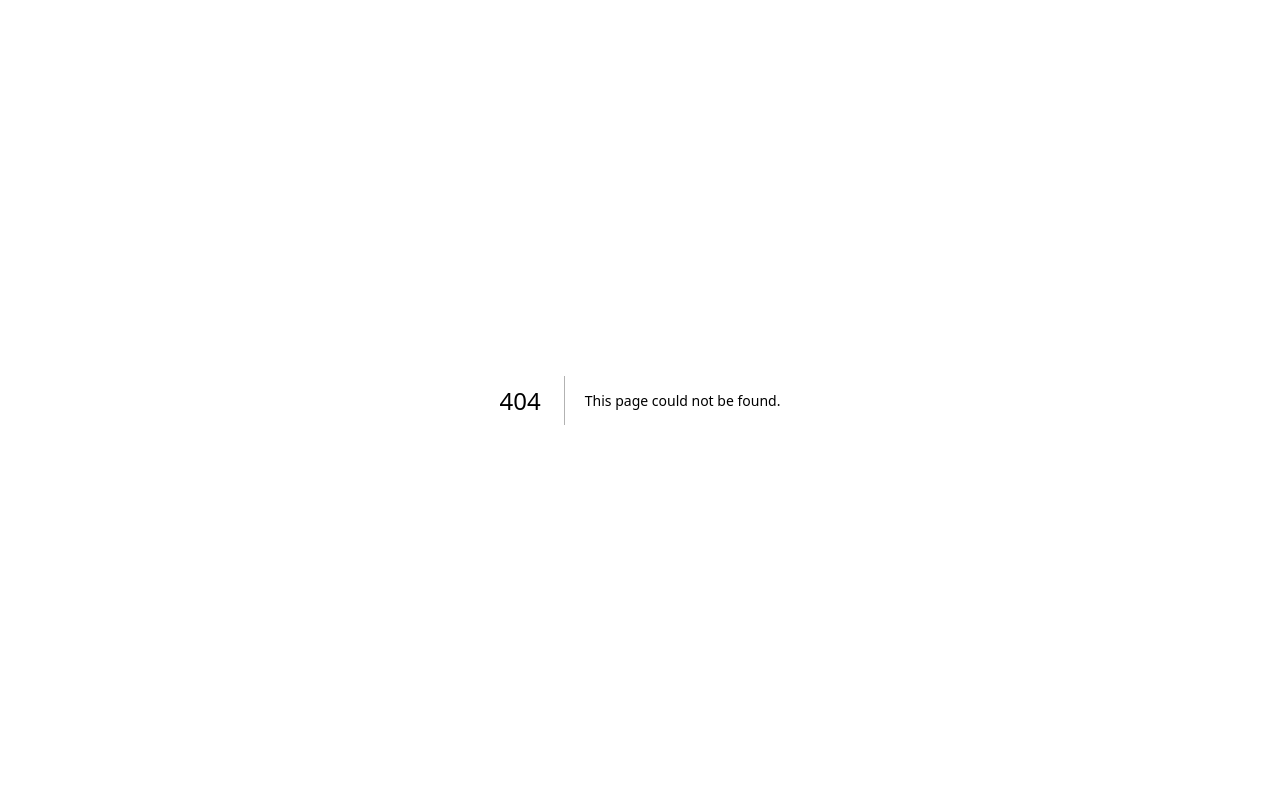
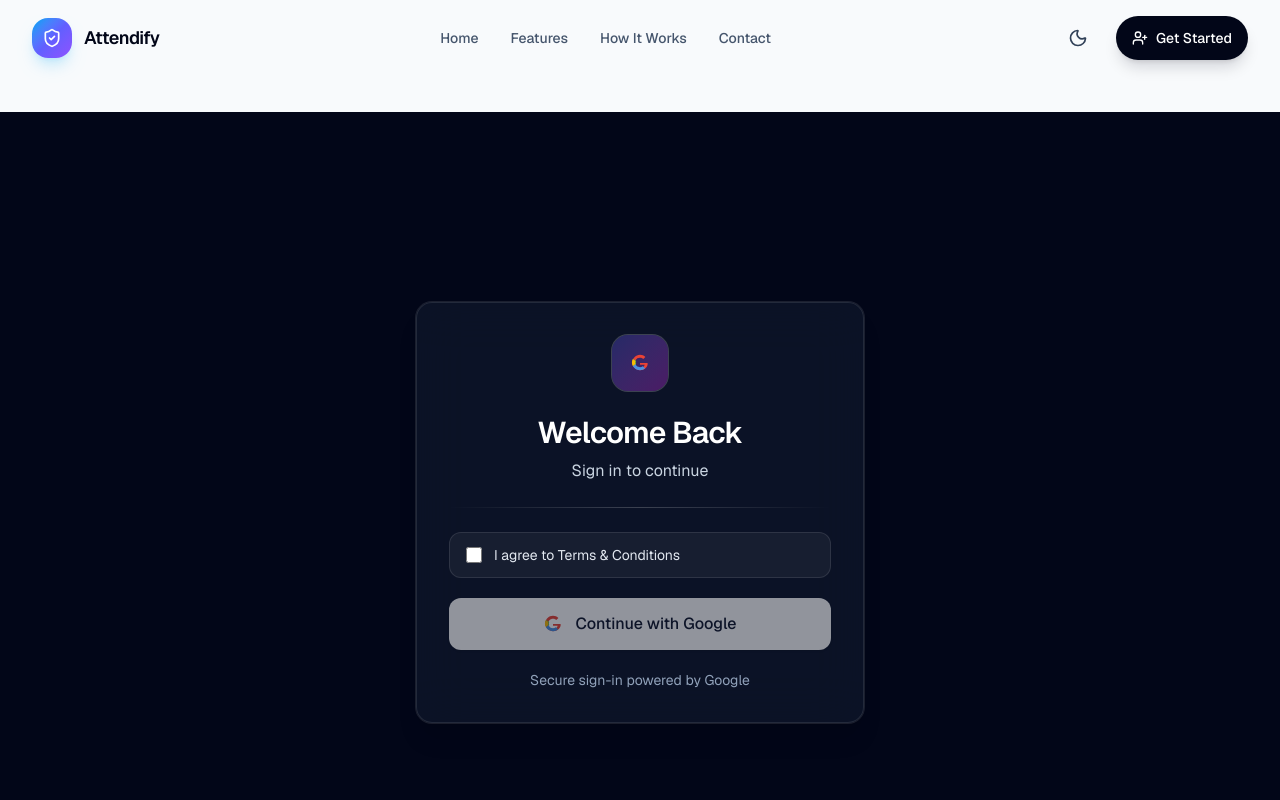
Before and after one commit to Ayomide-Philip/digital-attendance, a Next.js app: page /sign-in in a window 1280 px wide. Before the commit this address had no page. Shown: the top 800 px of the page. Built offline with nearby package versions, Linux system fonts and the light colour scheme.

Commit message:
feat: add Google sign-in page with checkbox for Terms & Conditions and Google icon

```diff
--- /dev/null
+++ b/app/(root)/sign-in/page.jsx
@@ -0,0 +1,91 @@
+"use client";
+
+import { useState } from "react";
+
+function GoogleIcon() {
+  return (
+    <svg viewBox="0 0 24 24" className="h-5 w-5" aria-hidden="true">
+      <path
+        fill="#EA4335"
+        d="M12 10.2v3.9h5.5c-.2 1.2-1.4 3.6-5.5 3.6-3.3 0-6-2.7-6-6s2.7-6 6-6c1.9 0 3.2.8 3.9 1.5l2.6-2.5C16.8 3.1 14.6 2.2 12 2.2 6.9 2.2 2.8 6.3 2.8 11.4S6.9 20.6 12 20.6c6.9 0 9.2-4.8 9.2-7.3 0-.5-.1-.9-.1-1.3H12z"
+      />
+      <path
+        fill="#34A853"
+        d="M2.8 11.4c0 1.6.5 3 1.4 4.2l3.3-2.5c-.3-.6-.5-1.1-.5-1.7s.2-1.2.5-1.7l-3.3-2.5c-.9 1.2-1.4 2.7-1.4 4.2z"
+      />
+      <path
+        fill="#4A90E2"
+        d="M12 20.6c2.5 0 4.7-.8 6.2-2.3l-3-2.3c-.8.6-1.9 1.1-3.2 1.1-2.5 0-4.6-1.7-5.3-4l-3.3 2.5c1.7 2.9 4.8 5 8.6 5z"
+      />
+      <path
+        fill="#FBBC05"
+        d="M6.7 13.1c-.2-.6-.4-1.1-.4-1.7s.1-1.2.4-1.7l-3.3-2.5C2.7 8.5 2.3 9.9 2.3 11.4c0 1.5.4 2.9 1.1 4.2l3.3-2.5z"
+      />
+    </svg>
+  );
+}
+
+export default function Page() {
+  const [agreed, setAgreed] = useState(false);
+
+  const onGoogleSignIn = () => {
+    if (!agreed) {
+      return;
+    }
+
+    console.log("Google Sign In");
+  };
+
+  return (
+    <main className="relative flex min-h-screen items-center justify-center overflow-hidden bg-slate-950 px-4 py-10 text-white sm:px-6">
+      <div className="pointer-events-none absolute inset-0 -z-20 bg-[radial-gradient(circle_at_10%_10%,rgba(129,140,248,0.3),transparent_32%),radial-gradient(circle_at_85%_15%,rgba(168,85,247,0.24),transparent_28%),radial-gradient(circle_at_50%_100%,rgba(59,130,246,0.16),transparent_38%)]" />
+      <div className="pointer-events-none absolute -left-16 top-10 -z-10 h-56 w-56 rounded-full bg-indigo-500/20 blur-3xl" />
+      <div className="pointer-events-none absolute -bottom-10 right-0 -z-10 h-64 w-64 rounded-full bg-fuchsia-500/20 blur-3xl" />
+
+      <section className="w-full max-w-md rounded-2xl border border-white/10 bg-slate-900/75 p-6 shadow-xl ring-1 ring-white/10 backdrop-blur-xl transition-all duration-300 animate-fade-up hover:-translate-y-0.5 sm:p-8">
+        <div className="mx-auto mb-6 flex h-14 w-14 items-center justify-center rounded-2xl bg-linear-to-br from-indigo-500/30 to-fuchsia-500/30 ring-1 ring-white/20">
+          <GoogleIcon />
+        </div>
+
+        <div className="space-y-2 text-center">
+          <h1 className="text-3xl font-semibold tracking-tight text-white">
+            Welcome Back
+          </h1>
+          <p className="text-sm text-slate-300 sm:text-base">
+            Sign in to continue
+          </p>
+        </div>
+
+        <div className="my-6 h-px w-full bg-linear-to-r from-transparent via-white/20 to-transparent" />
+
+        <div className="space-y-5">
+          <label className="flex cursor-pointer items-center gap-3 rounded-xl border border-white/10 bg-white/5 px-4 py-3 transition-all duration-300 hover:bg-white/10">
+            <input
+              type="checkbox"
+              checked={agreed}
+              onChange={(event) => setAgreed(event.target.checked)}
+              className="h-4 w-4 rounded border-white/30 bg-transparent text-indigo-500 focus:ring-2 focus:ring-indigo-400 focus:ring-offset-2 focus:ring-offset-slate-900"
+            />
+            <span className="text-sm text-slate-200">
+              I agree to Terms &amp; Conditions
+            </span>
+          </label>
+
+          <button
+            type="button"
+            onClick={onGoogleSignIn}
+            disabled={!agreed}
+            className="inline-flex w-full items-center justify-center gap-3 rounded-xl bg-white px-4 py-3.5 font-medium text-slate-900 shadow-sm transition-all duration-300 hover:scale-[1.02] hover:bg-slate-100 hover:shadow-lg active:scale-[0.99] disabled:cursor-not-allowed disabled:opacity-55 focus-visible:outline-none focus-visible:ring-2 focus-visible:ring-indigo-400 focus-visible:ring-offset-2 focus-visible:ring-offset-slate-900"
+          >
+            <GoogleIcon />
+            Continue with Google
+          </button>
+
+          <p className="text-center text-xs text-slate-400 sm:text-sm">
+            Secure sign-in powered by Google
+          </p>
+        </div>
+      </section>
+    </main>
+  );
+}
--- a/package.json
+++ b/package.json
@@ -17,6 +17,7 @@
     "next-themes": "^0.4.6",
     "react": "19.2.4",
     "react-dom": "19.2.4",
+    "react-icons": "^5.6.0",
     "shadcn": "^4.2.0",
     "tailwind-merge": "^3.5.0",
     "tw-animate-css": "^1.4.0"
```
Also changed, not shown: 1 other file (tests, documents, lock files or other folders).
